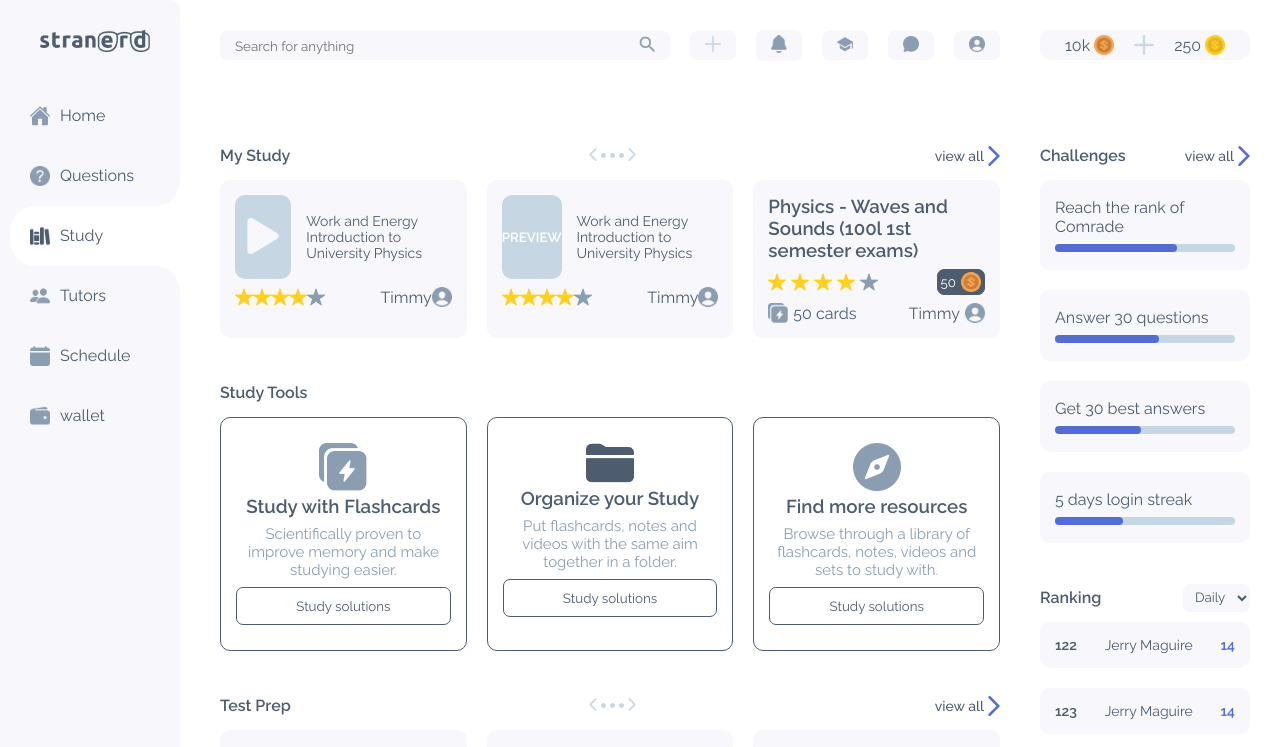
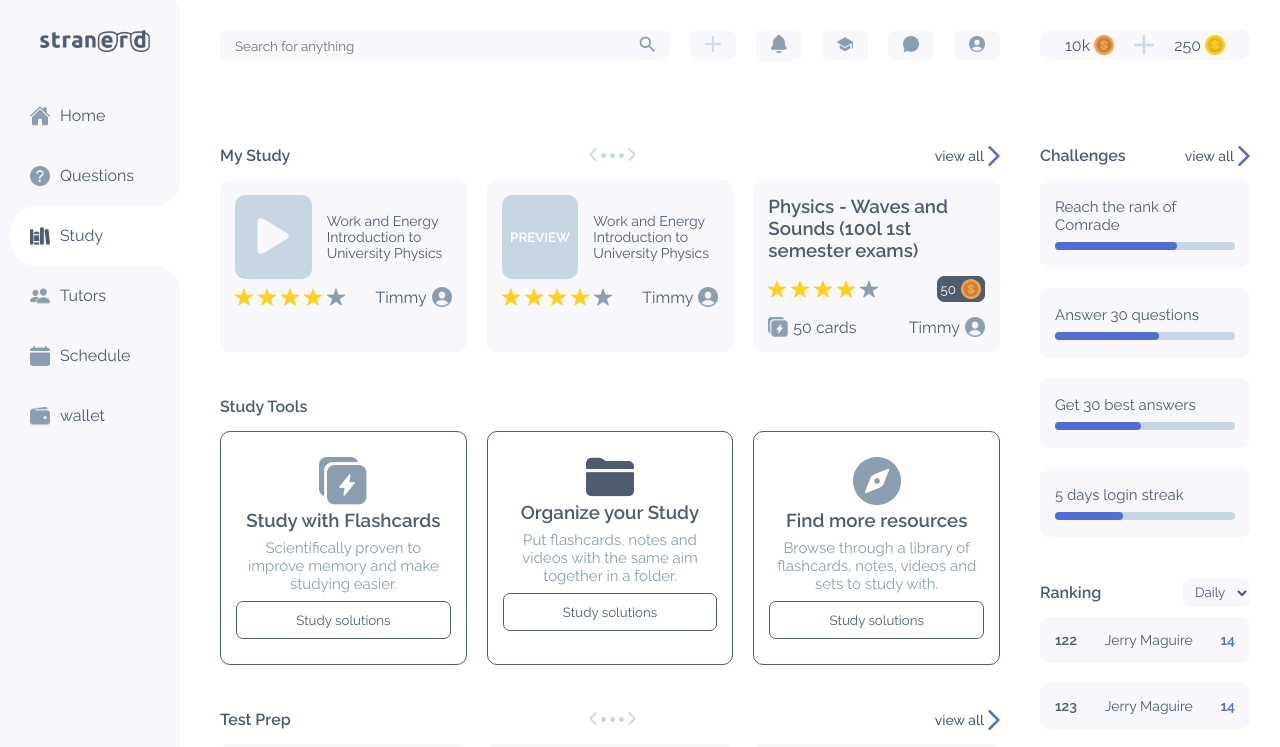
Before and after one commit to veedahv/stranerd, a Vue app: page / in a window 1280 px wide. Shown: the top 747 px of the page. Built offline with nearby package versions, Linux system fonts and the light colour scheme.

Commit message:
touch up

```diff
--- a/src/App.vue
+++ b/src/App.vue
@@ -598,6 +598,9 @@ section {
 .main {
   grid-area: main;
 }
+p {
+  font-size: 15px;
+}
 .aside {
   grid-area: aside;
   padding-right: 30px;
--- a/src/components/FlashCard.vue
+++ b/src/components/FlashCard.vue
@@ -89,8 +89,11 @@
   justify-content: center;
   /* margin: 0 -2px; */
 }
-.star {
-  /* padding-left: 2px; */
-  /* padding-right: 2px; */
+.my {
+  margin-top: 15px;
+  margin-bottom: 15px;
+}
+h2 {
+  font-size: 14px;
 }
 </style>
--- a/src/components/StudyCard.vue
+++ b/src/components/StudyCard.vue
@@ -6,13 +6,17 @@
       <div class="flex card-flex">
         <div class="preview-box">
           <div class="preview-flex flex w-100 h-100">
-          <button class="video btn" v-if="courseType=='video'">
+            <button class="video btn" v-if="courseType == 'video'">
               <img src="../assets/play.png" alt="play logo" />
             </button>
             <button class="note btn" v-else>preview</button>
           </div>
         </div>
-        <p class="w-100">Work and Energy Introduction to University Physics</p>
+        <div class="w-100 p-tag">
+          <p class="w-100">
+            Work and Energy Introduction to University Physics
+          </p>
+        </div>
       </div>
       <div class="flex space-between my">
         <div class="flex rating">
@@ -54,13 +58,13 @@
 // import HelloWorld from './components/HelloWorld.vue'
 
 export default {
-    props: ['courseType'],
+  props: ["courseType"],
   //   name: 'App',
   //   components: {
   //     StudyCard,
   //     HelloWorld
   //   }
-}
+};
 </script>
 
 <style scoped>
@@ -72,6 +76,13 @@ export default {
   color: #2c3e50;
   margin-top: 60px;
 } */
+.card:hover {
+  background: #fff7d0;
+  cursor: pointer;
+}
+.flex {
+  gap: 5px;
+}
 .preview-box {
   background: #c7d6e3;
   width: 84px;
@@ -90,4 +101,10 @@ export default {
   flex-wrap: nowrap;
   font-size: 14px;
 }
+p {
+  font-size: 14px;
+}
+.p-tag {
+  max-width: 125px;
+}
 </style>
```
Lines whose indentation alone changed are shown as unchanged.
